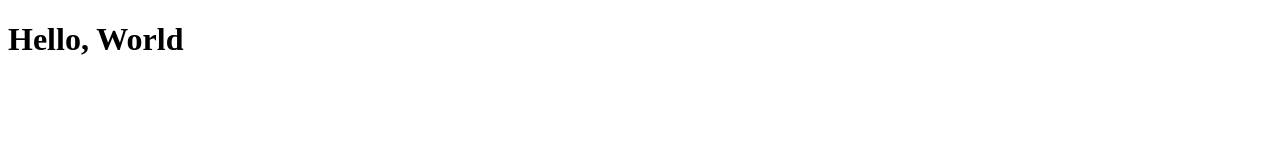
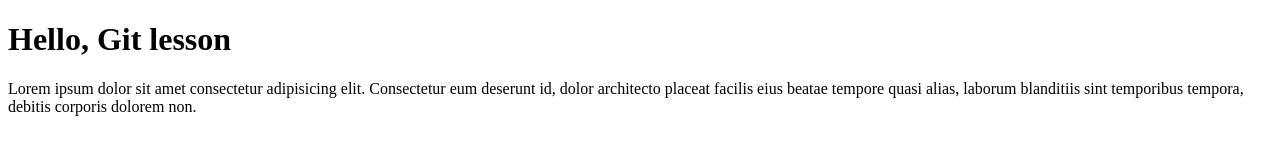
Before and after one commit to dostonnazarovdev/vscode-repo, a plain HTML site: page index.html in a window 1280 px wide. Drawn offline with Linux system fonts and the light colour scheme.

Commit message:
add file html and file

```diff
--- a/index.html
+++ b/index.html
@@ -6,6 +6,9 @@
     <title>Lesson</title>
 </head>
 <body>
-    <h1>Hello, World</h1>
+    <h1>Hello, Git lesson</h1>
+    <p>Lorem ipsum dolor sit amet consectetur adipisicing elit. Consectetur eum deserunt id,
+        dolor architecto placeat facilis eius beatae tempore quasi alias,
+         laborum blanditiis sint temporibus tempora, debitis corporis dolorem non.</p>
 </body>
 </html>
--- a/style.css
+++ b/style.css
@@ -1,3 +1,7 @@
 body{
     background-color: #fff;
 }
+
+.container{
+    color: red;
+}
```
